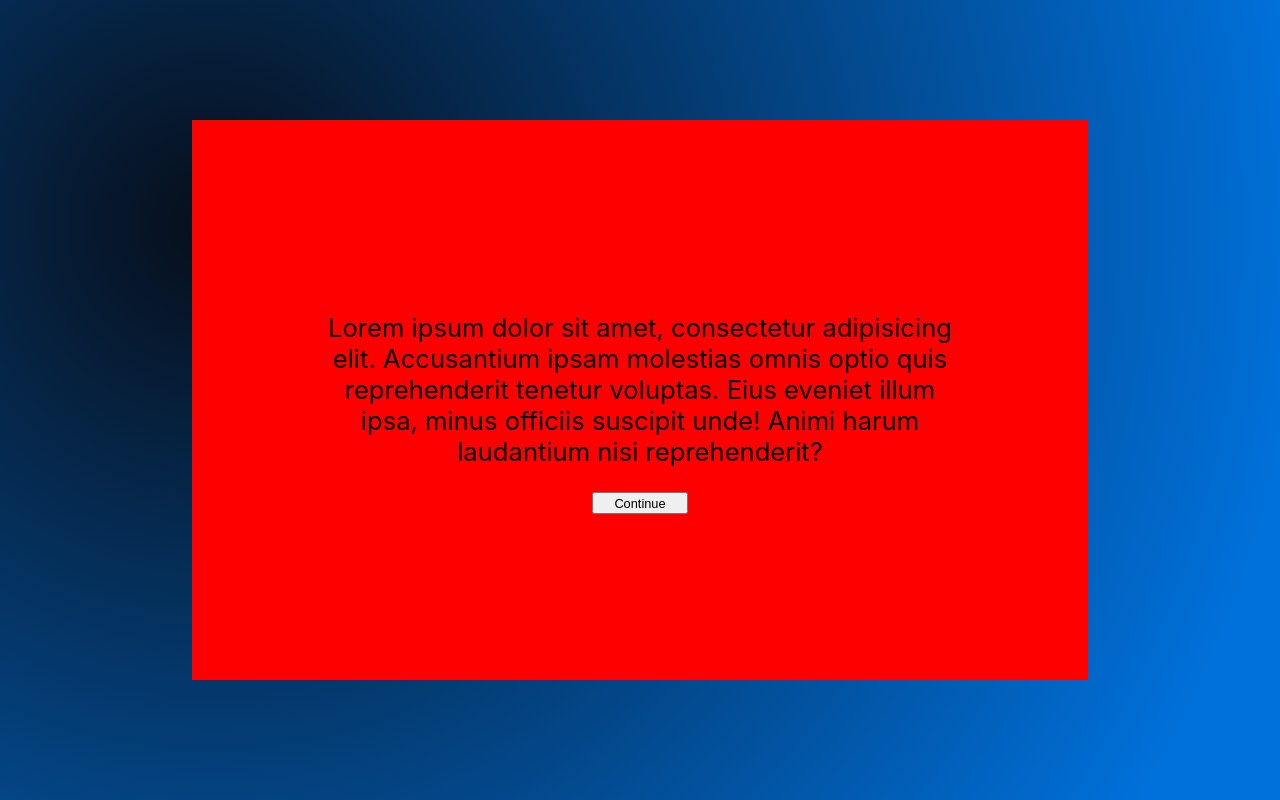
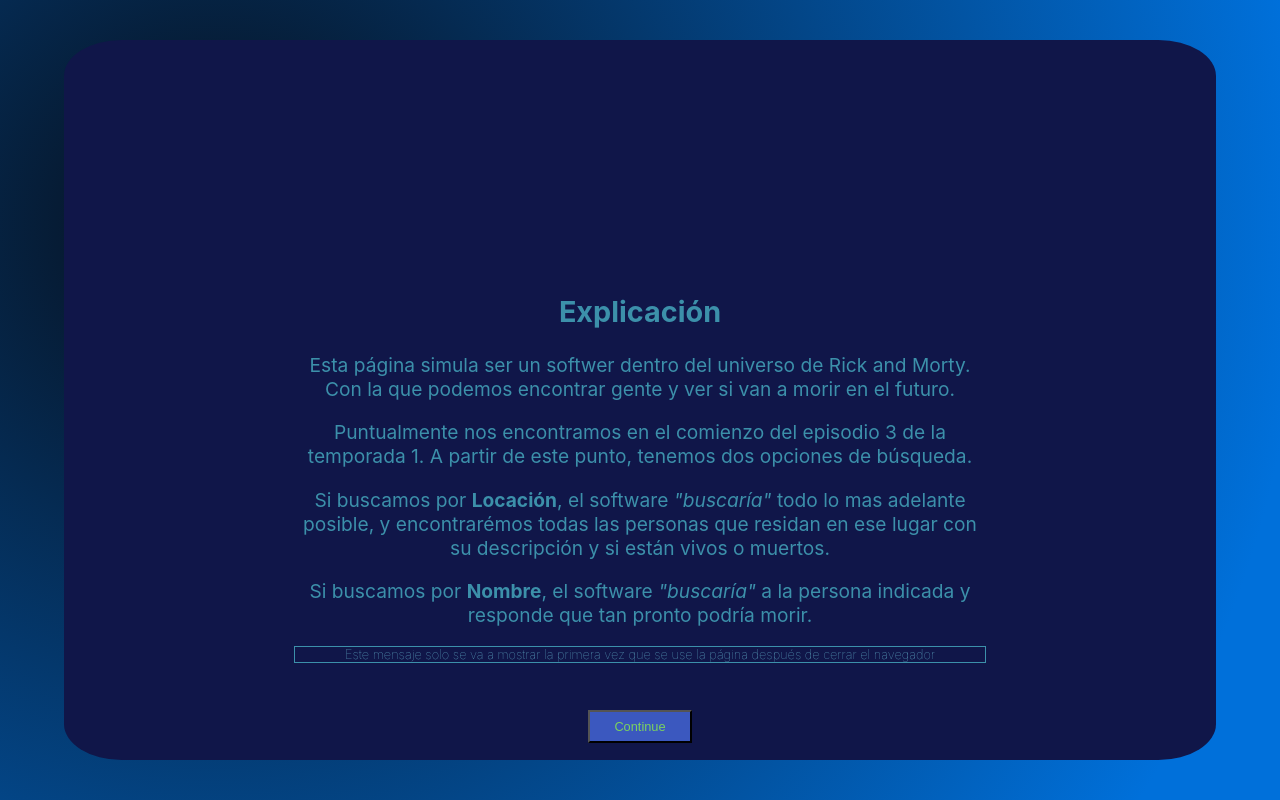
Before and after one commit to josedavms13/rickAndMorty, a React (Create React App) app: page / in a window 1280 px wide. Built offline with nearby package versions, Linux system fonts and the light colour scheme.

Commit message:
FEAT:
---> CSS Started.

BROKEN! first start

```diff
--- a/src/App.js
+++ b/src/App.js
@@ -26,7 +26,29 @@
 function App() {
 
     //region EXPLANATION CARD
-    const [explanationToggle, setExplanationToggle] = useState(true)
+
+    const [explanationToggle, SetShowExplanationToggle] = useState(false)
+
+    useEffect(()=>{
+
+        const isStored = sessionStorage.getItem('opened');
+        console.log(isStored);
+        // NOT THE FIRST TIME
+        if(isStored=== 'opened'){
+            SetShowExplanationToggle(false);
+            SetModeCardToggle(true);
+
+            console.log('not the first time')
+        }
+
+        //THE FIRST TIME
+        else {
+            sessionStorage.setItem('opened', 'opened');
+            SetShowExplanationToggle(true);
+
+        }
+    },[])
+
 
 
     //endregion explanation card
@@ -44,8 +66,10 @@
     useEffect(() => {
         if (!explanationToggle) {
             SetModeCardToggle(true);
+
+            console.log('show modeCardToggle ' + modeCardToggle)
         }
-    }, [explanationToggle])
+    }, [explanationToggle, modeCardToggle])
 
     // Mode Selected
     useEffect(() => {
@@ -305,7 +329,7 @@
     return (
         <div className="App">
             <div className="bg"></div>
-            {explanationToggle && <ExplanationCard continueBtn={() => setExplanationToggle(false)}/>}
+            {explanationToggle && <ExplanationCard continueBtn={() => SetShowExplanationToggle(false)}/>}
 
             {modeCardToggle && <ModeSelector setMode={(mode) => {
                 SetModeSelected(mode)
--- a/src/VIEWS/Mode1DisplayInfoCard.js
+++ b/src/VIEWS/Mode1DisplayInfoCard.js
@@ -107,6 +107,9 @@
 }
 
 
+function reset(){
+    window.location.reload();
+}
 
 
     return(
@@ -128,6 +131,8 @@
             <div className="status-info">
                 <p>{deadMessage}</p>
             </div>
+
+            <button onClick={reset}>New Search</button>
         </div>
 
 
--- a/src/VIEWS/ViewCSS/explanationCard.css
+++ b/src/VIEWS/ViewCSS/explanationCard.css
@@ -2,28 +2,69 @@
 
 .explanation-card-container{
 
-    box-sizing: border-box;
-    background-color: red;
 
     position: absolute;
-    width: 70%;
-    height: 70%;
-    left: 15%;
-    top: 15%;
+    box-sizing: border-box;
+    background-color: #101649;
+
+    border-radius: 5%;
+
+    width: 90vw;
+    height: 90vh;
+
+    top: 5vh;
+    left: 5vw;
+
     display: flex;
     flex-direction: column;
     align-items: center;
-    justify-content: center;
-    padding: 5% 10%;
+    justify-content: space-around;
+
 }
 
 .text-container{
     text-align: center;
-    font-size: 2vw;
+    font-size: 1.5vw;
+
+    height: 80%;
+
+    margin: 20%;
+
+    color: #3c90aa;
 }
 
-.explanation-card-container>button{
-    height: 5%;
+.text-container>button{
+
+    transition: all 1s ease;
+
+
+    margin-top: 5%;
+    height: 7%;
     width: 15%;
+
+    background-color: #3b58bf;
+    color: #7bd25f;
+
+
     font-size: 1vw;
 }
+
+.text-container>button:hover{
+    background-color: #23a596;
+    color: #061f1b;
+    font-weight: bold;
+}
+
+.disclaimer {
+    color: #67b7d0;
+    font-size: 1vw;
+    font-weight: lighter;
+    border: #3c90aa solid 1px;
+}
+.bold{
+    font-weight: bold;
+}
+
+.italics{
+    font-style: italic;
+}
--- a/src/VIEWS/explanationCard.js
+++ b/src/VIEWS/explanationCard.js
@@ -12,12 +12,28 @@
         <div className={'explanation-card-container'}>
 
             <div className="text-container">
+                <h2>Explicación</h2>
                 <p>
-                    Lorem ipsum dolor sit amet, consectetur adipisicing elit. Accusantium ipsam molestias omnis optio quis reprehenderit tenetur voluptas. Eius eveniet illum ipsa, minus officiis suscipit unde! Animi harum laudantium nisi reprehenderit?
+                    Esta página simula ser un softwer dentro del universo de Rick and Morty. Con la que podemos encontrar gente y ver si van a morir en el futuro.
                 </p>
+                <p>
+                    Puntualmente nos encontramos en el comienzo del episodio 3 de la temporada 1.
+                    A partir de este punto, tenemos dos opciones de búsqueda.
+
+                </p>
+                <p>
+                    Si buscamos por <span className={'bold'}>Locación</span>, el software <span className={'italics'}> "buscaría" </span> todo lo mas adelante posible, y encontrarémos todas las personas que residan en ese lugar con su descripción y si están vivos o muertos.
+                </p>
+                <p>
+                    Si buscamos por <span className={'bold'}>Nombre</span>, el software  <span className={'italics'}> "buscaría" </span> a la persona indicada y responde que tan pronto podría morir.
+                </p>
+
+                <p className={'disclaimer'}>
+                    Este mensaje solo se va a mostrar la primera vez que se use la página después de cerrar el navegador
+                </p>
+                <button onClick={continueBtn}>Continue</button>
             </div>
 
-            <button onClick={continueBtn}>Continue</button>
 
 
 
```
